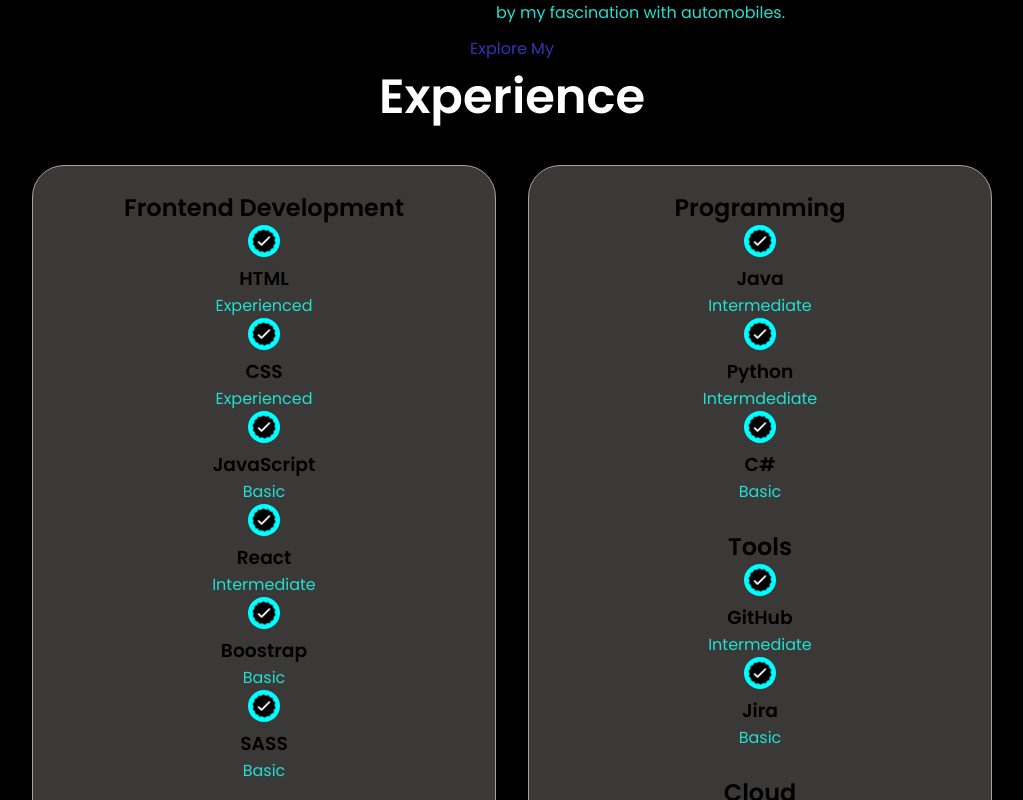
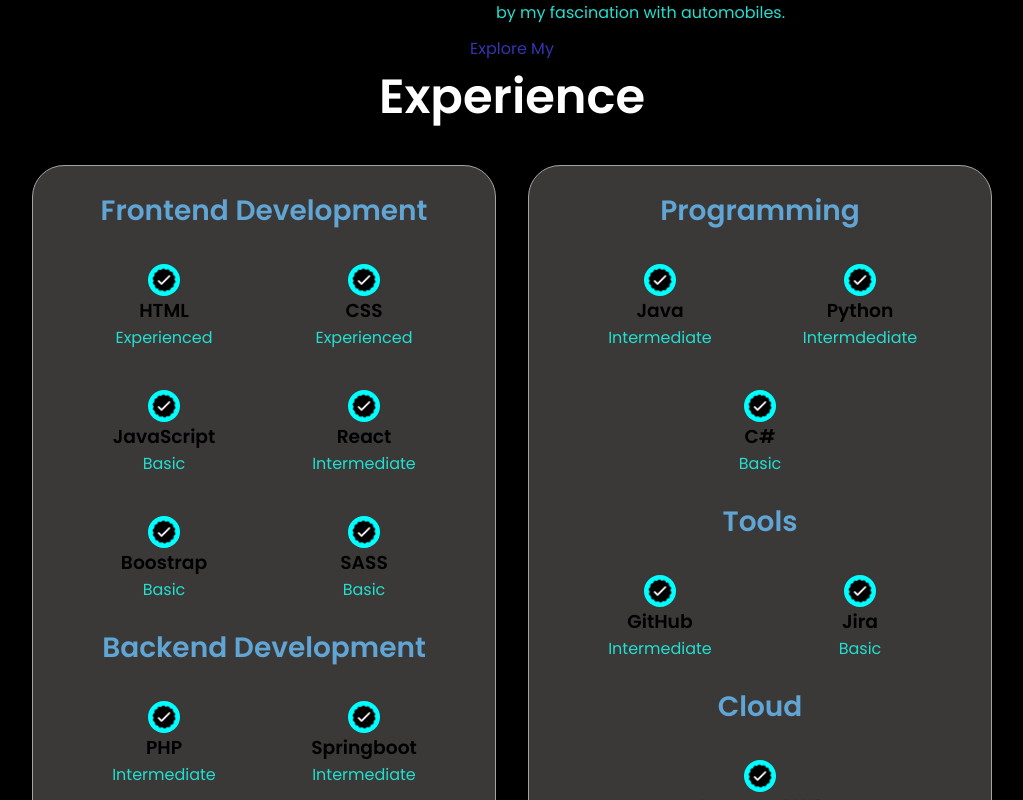
Before and after one commit to VimukthiMK/Portfolio-Vimukthi_Kulathilaka, a React (Create React App) app in the folder portfolio/: page / in a window 1280 px wide. Shown: the part 1540-2340 px from the top of the page, without its empty margins (128-1151 px from the left). Built offline with nearby package versions, Linux system fonts and the light colour scheme.

Commit message:
Added Experience CSS

```diff
--- /dev/null
+++ b/portfolio/src/Components/Experience/Experience.css
@@ -0,0 +1,41 @@
+#experience {
+    position: relative;
+  }
+
+  .experience-sub-title {
+    color: rgb(96, 165, 211);
+    font-weight: 600;
+    font-size: 1.75rem;
+    margin-bottom: 2rem;
+  }
+
+  .experience-details-container {
+    display: flex;
+    justify-content: center;
+    flex-direction: column;
+  }
+
+  .article-container {
+    display: flex;
+    flex-wrap: wrap;
+    gap: 2.5rem;
+    justify-content: center;
+  }
+
+  article {
+    display: flex;
+    width: 10rem;
+    flex-direction: column;
+    align-items: center;
+    text-align: center;
+  }
+
+  article .icon {
+    cursor: default;
+  }
+
+  .arrow {
+      position: absolute;
+      right: -5rem;
+      bottom: 2.5rem;
+    }
--- a/portfolio/src/Components/Experience/Experience.js
+++ b/portfolio/src/Components/Experience/Experience.js
@@ -1,4 +1,5 @@
 import React from 'react'
+import './Experience.css'
 
 
 import checkMark from '../../Assets/checkmark.png'
```
